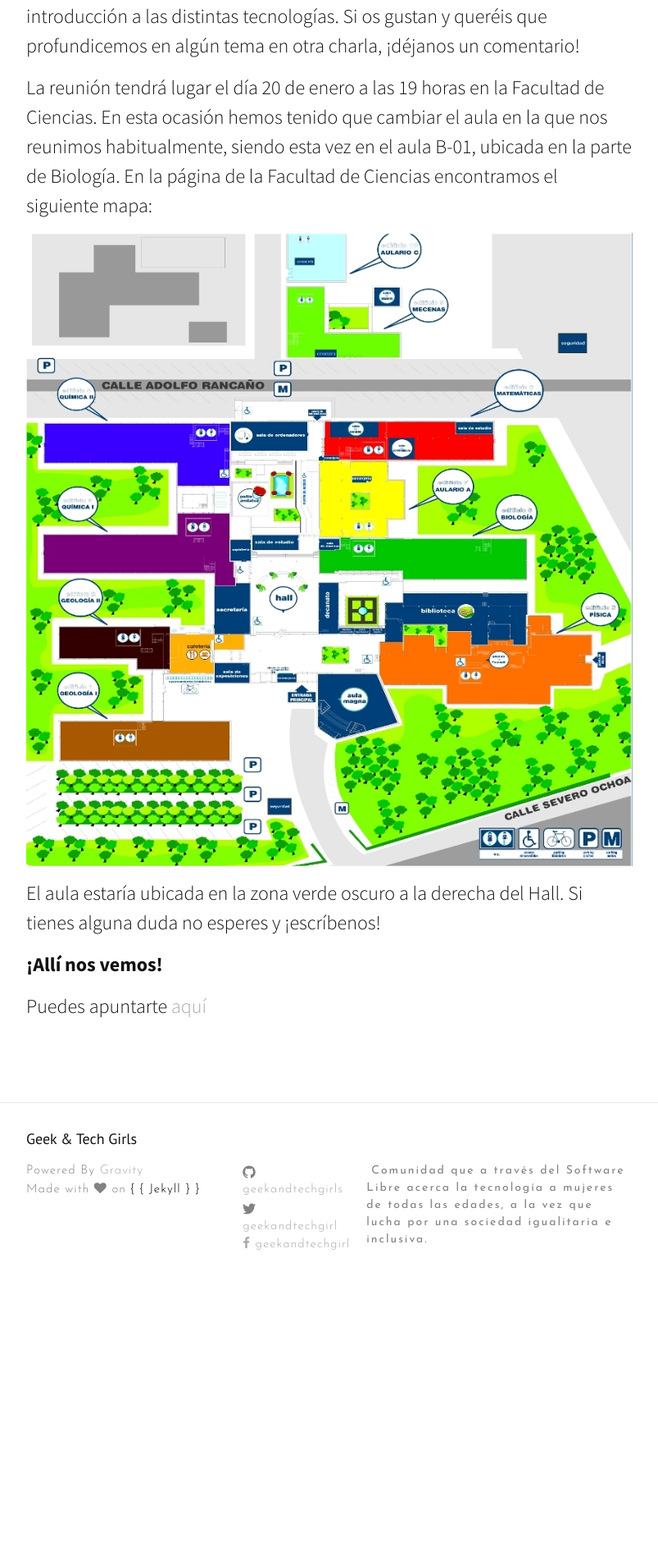
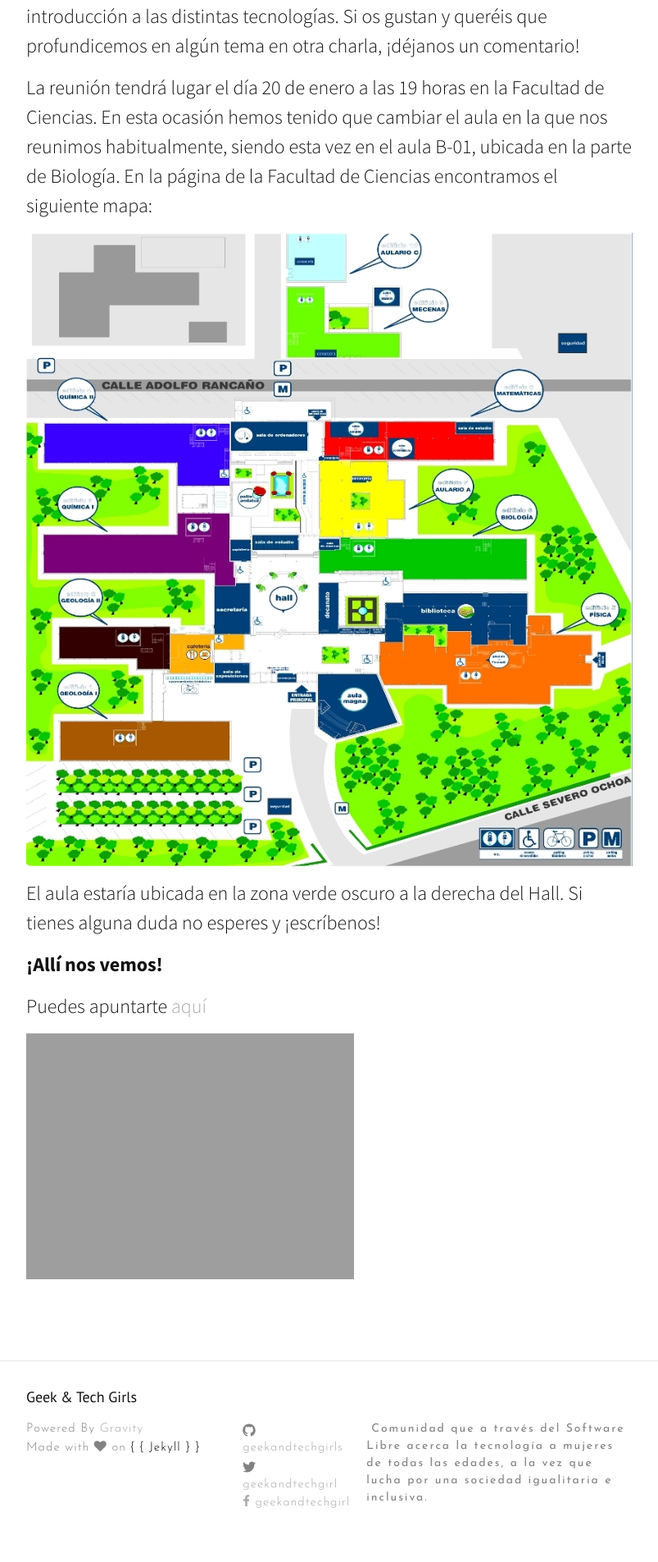
Before and after one commit to YesWeTech/yeswetech.github.io, a Jekyll site: the page built from _posts/2017-01-09-No-es-sólo-texto-y-enlaces,-la-web-no-tiene-límites.markdown, in a window 1280 px wide. Shown: the part 1037-2943 px from the top of the page at 82% size, without its empty margins (238-1041 px from the left). Built offline with Jekyll 4.4.1, drawn with Linux system fonts in a browser that asks for light colours; nearby versions of some CDN libraries; before the commit the page ends 2628 px from its top, so only the background shows below that.

Commit message:
cartel añadido

```diff
--- a/_posts/2017-01-09-No-es-sólo-texto-y-enlaces,-la-web-no-tiene-límites.markdown
+++ b/_posts/2017-01-09-No-es-sólo-texto-y-enlaces,-la-web-no-tiene-límites.markdown
@@ -16,7 +16,7 @@ __¿Quién puede asistir?__ Todo el mundo, ya que el nivel es básico y sirve de
 
 La reunión tendrá lugar el día 20 de enero a las 19 horas en la Facultad de Ciencias. En esta ocasión hemos tenido que cambiar el aula en la que nos reunimos habitualmente, siendo esta vez en el aula B-01, ubicada en la parte de Biología. En la página de la Facultad de Ciencias encontramos el siguiente mapa:
 
-![Mapa]({{ http://fciencias.ugr.es/facultad }}/assets/planoWebciencias.jpg)
+[![Mapa]({{ site.url }}/assets/planoWebciencias.jpg)](http://fciencias.ugr.es/facultad)
 
 El aula estaría ubicada en la zona verde oscuro a la derecha del Hall.
 Si tienes alguna duda no esperes y ¡escríbenos!
@@ -24,3 +24,5 @@ Si tienes alguna duda no esperes y ¡escríbenos!
 __¡Allí nos vemos!__
 
 Puedes apuntarte [aquí](https://www.meetup.com/es-ES/Granada-Geek/events/236787520/)
+
+![Cartel]({{ site.url }}/assets/gatweb.png)
```
Also changed, not shown: 1 other file.
